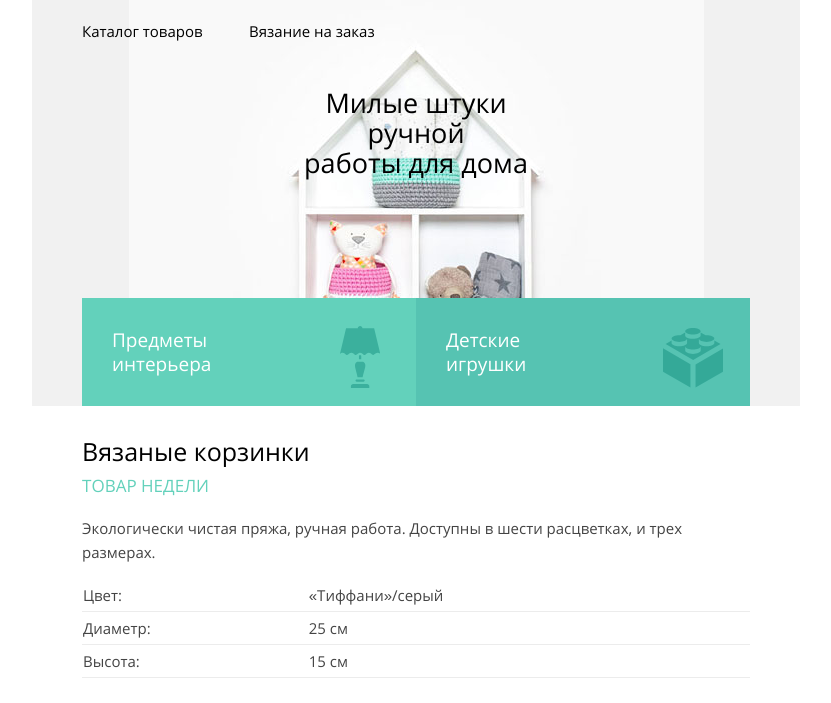
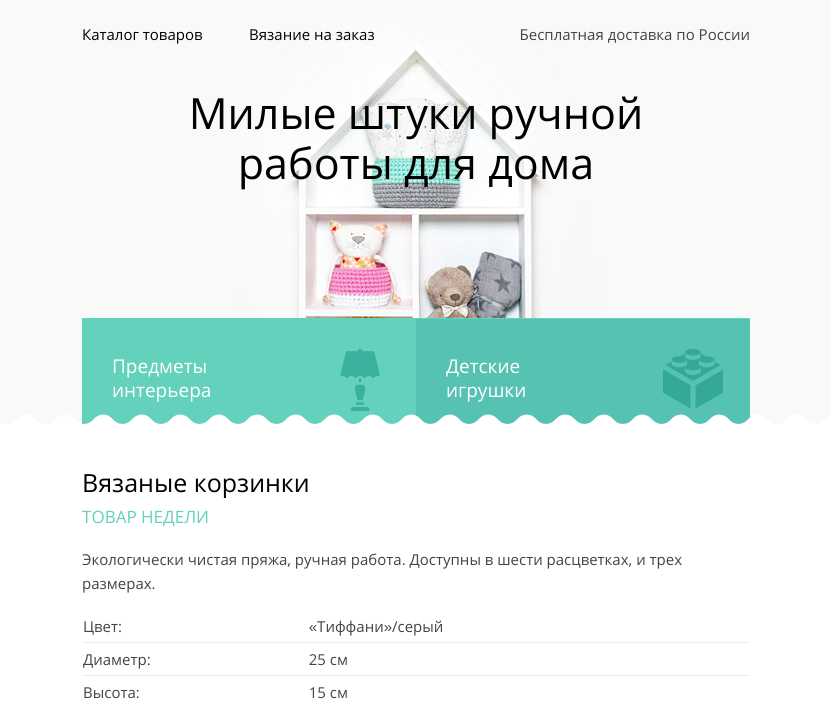
Before and after one commit to xthirtysix/mishka, a website: page source/index.html in a window 1280 px wide. Shown: the part 91-794 px from the top of the page, without its empty margins (224-1055 px from the left). Drawn offline with nearby package versions, Linux system fonts and the light colour scheme; files that its build step writes are made by us from their sources.

Commit message:
доработка и исправления планшетной версии <header> и .categories

```diff
--- a/source/index.html
+++ b/source/index.html
@@ -24,6 +24,9 @@
         <li class="main-nav__item main-nav__item--site-navigation">
           <a href="form.html">Вязание на заказ</a>
         </li>
+        <li class="main-nav__item main-nav__item--site-navigation">
+          <a href="#">Бесплатная доставка по России</a>
+        </li>
       </ul>
       <ul class="main-nav__list">
         <li class="main-nav__item main-nav__item--search">
@@ -48,16 +51,17 @@
     </nav>
   </header>
   <main class="page-main index-main">
-    <section class="page-main__header index-main__header container container--gapless">
+    <section class="page-main__header index-main__header">
+      <div class="container container--gapless index-main__container">
         <h1 class="title page-main__title index-main__title">
           Милые штуки ручной<br />
           работы для дома
         </h1>
-      <ul class="categories container container--gapless">
+        <ul class="categories">
           <li class="categories__container">
             <a class="categories__item categories__item--interrior" href="catalog.html"><span>Предметы интерьера</span>
-            <svg class="categories__icon categories__icon--interrior" xmlns="http://www.w3.org/2000/svg" width="40.219"
-              height="62.411" viewBox="-259.404 -19.675 40.219 62.411">
+              <svg class="categories__icon categories__icon--interrior" xmlns="http://www.w3.org/2000/svg"
+                width="40.219" height="62.411" viewBox="-259.404 -19.675 40.219 62.411">
                 <path
                   d="M-244.227 18.283c-.286.966-.245 2.191.027 3.639.494 2.635 1.687 6.041 2.358 9.67h5.062c.696-3.641 1.949-7.05 2.471-9.683.287-1.445.33-2.66.041-3.617-.275-.899-.89-1.618-2.021-2.303h-5.997c-1.075.679-1.674 1.391-1.941 2.294zM-232.395 38.278h-13.799c-1.293 0-2.299.976-2.299 2.229v2.229h18.397v-2.229c0-1.253-1.006-2.229-2.299-2.229zM-225.262-17.446h-11.732c0-1.244-1.015-2.229-2.3-2.229-1.283 0-2.3.985-2.3 2.229h-11.737l-6.073 25.517c.794-.461 1.589-.992 2.632-.992 1.359 0 2.243.818 2.924 1.375.682.557 1.162.849 1.447.849.292.001.769-.287 1.451-.836.681-.548 1.564-1.358 2.915-1.358 1.349 0 2.237.806 2.919 1.354.684.549 1.161.84 1.451.84.146 0 .338-.073.58-.214.242-.141.53-.353.872-.626.512-.411 1.139-.967 1.99-1.218.284-.085.593-.136.93-.136 1.347 0 2.238.805 2.92 1.354.683.548 1.159.84 1.451.84.287-.002.766-.296 1.445-.85.684-.554 1.571-1.367 2.925-1.367 1.356 0 2.239.817 2.919 1.371.342.276.631.489.872.631.24.143.431.214.575.214.288 0 .762-.293 1.442-.854.68-.559 1.567-1.384 2.929-1.384 1.044 0 1.839.533 2.632.997l-6.079-25.507zM-235.881 33.82h-6.864c-.657 0-1.15.479-1.15 1.115 0 .635.493 1.113 1.15 1.113h6.9c.655 0 1.15-.479 1.15-1.113 0-.636-.495-1.115-1.15-1.115h-.036zM-239.295 9.336c-.146 0-.338.074-.58.213-.157.094-.37.261-.57.41v3.731h2.299V9.959c-.505-.378-.908-.623-1.149-.623z" />
               </svg>
@@ -73,6 +77,7 @@
             </a>
           </li>
         </ul>
+      </div>
     </section>
 
     <section class="product promo container">
--- a/source/sass/base.scss
+++ b/source/sass/base.scss
@@ -25,7 +25,6 @@ img {
   box-sizing: border-box;
   width: 260px;
   padding: 0 30px;
-  margin: auto;
 
   &--gapless {
     width: 100%;
--- a/source/sass/blocks/categories.scss
+++ b/source/sass/blocks/categories.scss
@@ -1,10 +1,13 @@
 .categories {
   display: flex;
   flex-direction: column;
+  width: 100%;
   margin: 0;
+  padding: 0;
+
+  background-color: transparent;
 
   list-style: none;
-  background-color: transparent;
 }
 
 @media (min-width: 768px) {
@@ -22,20 +25,24 @@
   background-color: $teal;
 }
 
+@media (min-width: 768px) {
+  .categories__container {
+    height: 119px;
+  }
+}
 
 .categories__item {
   box-sizing: border-box;
   position: absolute;
-  top: 0;
+  bottom: 0;
   left: 0;
 
-  display: block;
   width: 100%;
   padding: 30px;
   padding-right: 160px;
 
+  font-size: 19px;
   font-weight: bold;
-  font-size: 19px;
   line-height: 24px;
   color: $white;
 
@@ -62,11 +69,9 @@
   }
 
   &:hover {
-    top: -5px;
     padding-bottom: 35px;
 
     .categories__icon {
-      bottom: 23px;
       opacity: 0.7;
     }
   }
@@ -82,30 +87,29 @@
 }
 
 @media (min-width: 768px) {
-  .categories__item {}
+  .categories__item {
+    padding: 35px 30px;
+
+    &:hover,
+    &:focus {
+      padding-bottom: 40px;
+    }
+  }
 }
 
 .categories__icon {
   position: absolute;
+  top: 30px;
 
-  fill: #149080;
   opacity: 0.5;
-
   transition: ease-in-out 0.3s;
 
   &--interrior {
-    bottom: 18px;
     right: 36px;
   }
 
   &--toys {
-    bottom: 18px;
     right: 27px;
-
-    &:hover,
-    &:focus {
-      opacity: 0.7;
-    }
   }
 
   path {
--- a/source/sass/blocks/index-main.scss
+++ b/source/sass/blocks/index-main.scss
@@ -1,13 +1,53 @@
 .index-main__header {
+  position: relative;
+
   padding: 0;
   padding-top: 30px;
 
   background-image: url("../img/hero-mobile@1x.jpg");
   background-position: 50% 0;
   background-repeat: no-repeat;
+  background-color: #f9f9f9;
+}
+
+@media (min-width: 768px) {
+  .index-main__header {
+    &::after {
+      content: "";
+
+      position: absolute;
+      left: 0;
+      bottom: -1px;
+
+      width: 100%;
+      height: 24px;
+
+      z-index: 1000;
+
+      background-image: url("/img/bg-zigzag-fill.svg");
+      background-repeat: repeat;
+      background-size: 770px 24px;
+    }
+  }
+}
+
+.index-main__container {
+  display: flex;
+  flex-direction: column;
 }
 
 .index-main__title {
   margin-top: 60px;
   margin-bottom: 120px;
 }
+
+
+@media (min-width: 768px) {
+  .index-main__title {
+    max-width: 500px;
+
+    font-size: 43px;
+    line-height: 50px;
+    margin-bottom: 130px;
+  }
+}
--- a/source/sass/blocks/main-nav.scss
+++ b/source/sass/blocks/main-nav.scss
@@ -97,23 +97,22 @@
   padding: 0;
 
   list-style: none;
+
 }
+
 
 @media (min-width: 768px) {
   .main-nav__list {
     flex-direction: row;
 
     &--site-navigation {
+      box-sizing: border-box;
       position: absolute;
       top: 110px;
       left: 0;
+      z-index: 10;
 
-      padding-left: 50px;
-
-      .main-nav__item {
-        width: 167px;
-        padding: 0;
-      }
+      padding: 0 50px;
     }
   }
 }
@@ -134,6 +133,13 @@
     left: 30px;
 
     opacity: 0.2;
+  }
+
+
+  &--site-navigation {
+    &:last-child {
+      display: none;
+    }
   }
 
   &--search,
@@ -187,6 +193,17 @@
       top: 32px;
     }
 
+    &--site-navigation {
+      width: 167px;
+      padding: 0;
+
+      &:last-child {
+        display: block;
+        width: auto;
+        margin-left: auto;
+      }
+    }
+
     &--search {
       width: auto;
       padding-left: 63px;
@@ -216,8 +233,16 @@
 @media (min-width: 768px) {
   .main-nav__item {
     &--site-navigation {
+
       a {
         font-size: 15px;
+      }
+
+      &:last-child {
+        a {
+          font-weight: 400;
+          color: $graphite;
+        }
       }
     }
   }
--- a/source/sass/blocks/page-main.scss
+++ b/source/sass/blocks/page-main.scss
@@ -14,3 +14,13 @@
 
   text-align: center;
 }
+
+@media (min-width: 768px) {
+  .page-main__title {
+    max-width: 520px;
+
+    font-size: 43px;
+    line-height: 50px;
+    margin-bottom: 400px;
+  }
+}
```
Lines whose indentation alone changed are shown as unchanged.
